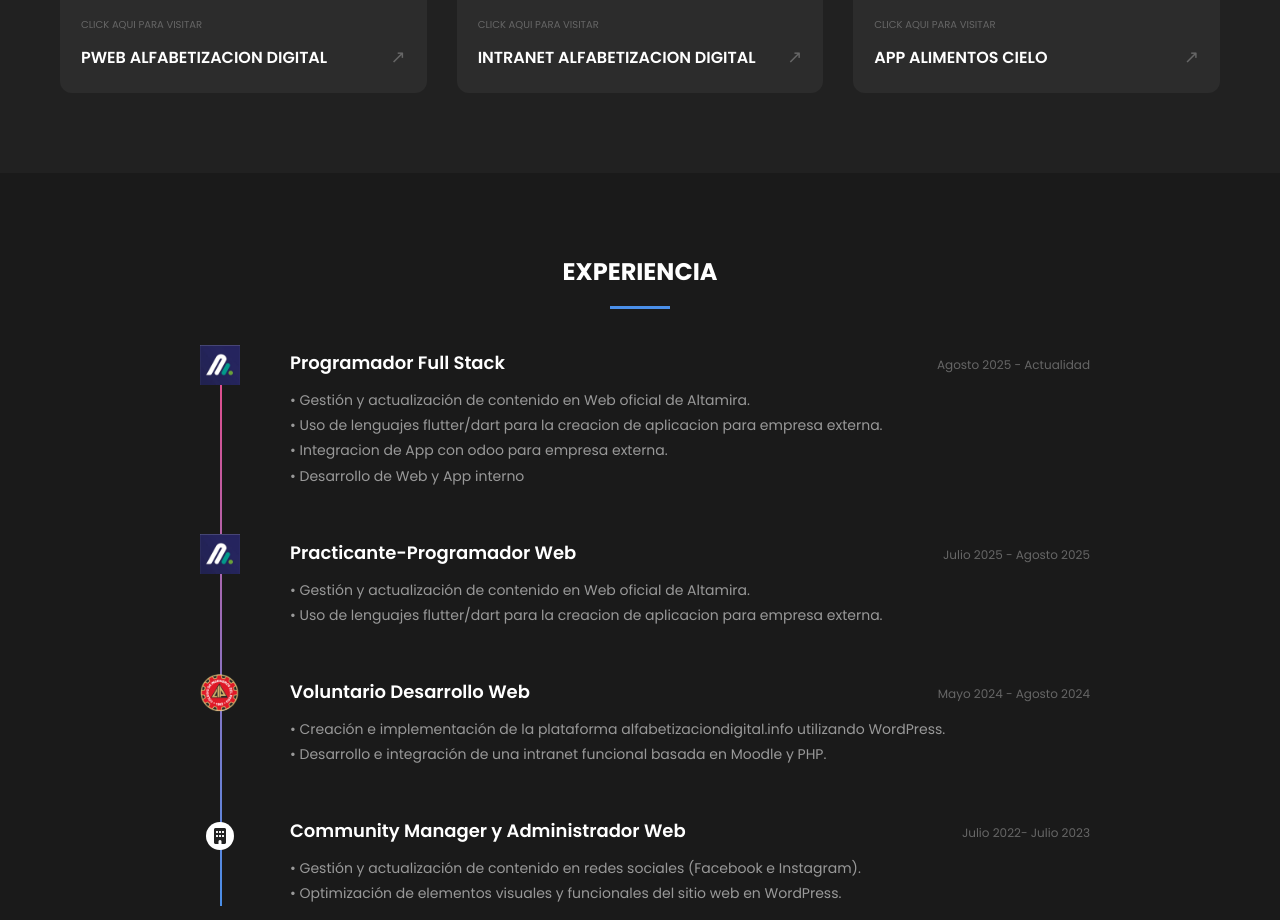
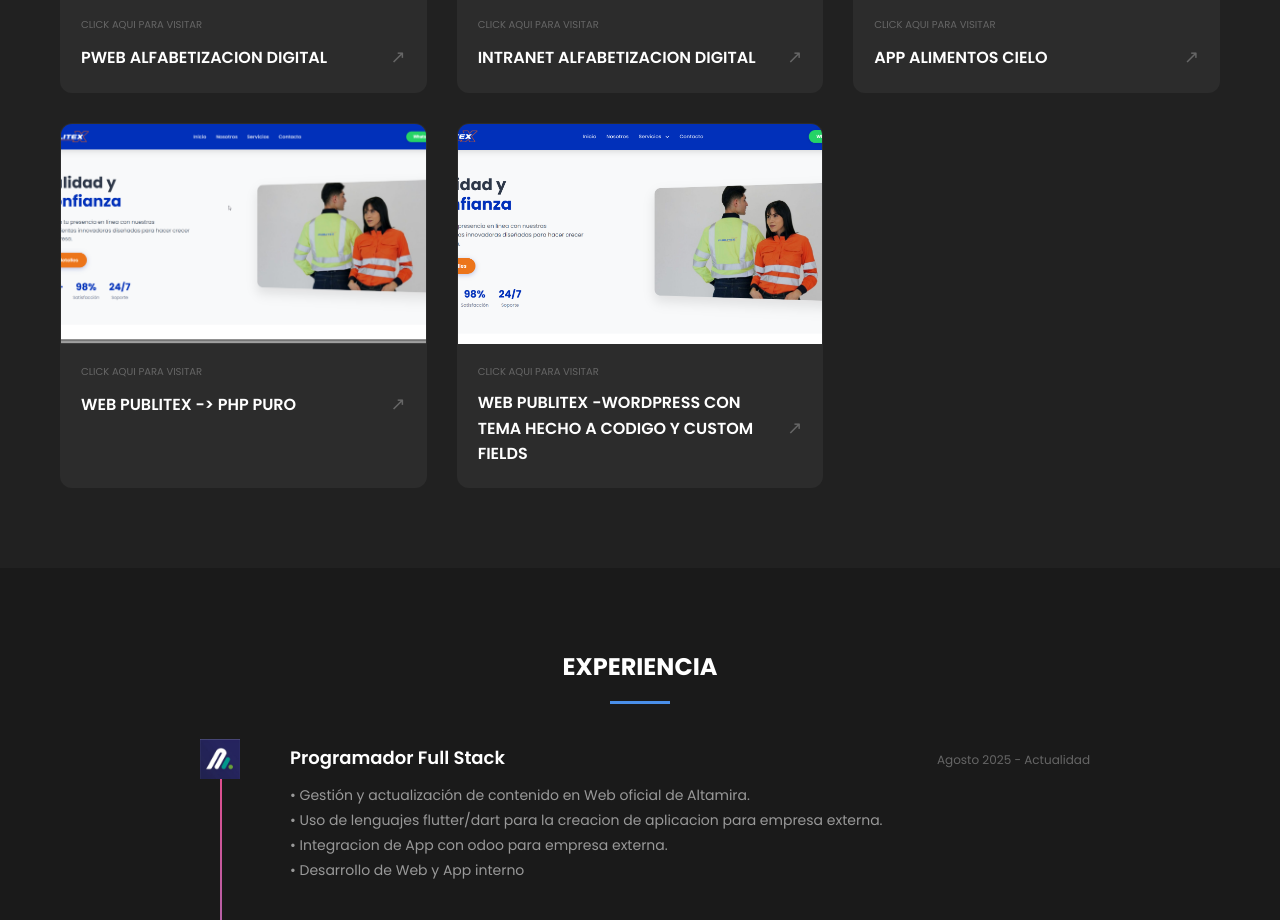
Before and after one commit to Allen845/Portafolio2026, a plain HTML site: page index.html in a window 1280 px wide. Shown: the part 2960-3880 px from the top of the page. Drawn offline with Linux system fonts and the light colour scheme.

Commit message:
nuevos proyectos

```diff
--- a/index.html
+++ b/index.html
@@ -267,6 +267,30 @@
                 </div>
               </div>
             </div>
+            <div class="project-card">
+              <div class="project-image">
+                <img alt="Power of HTML" src="img/publitex-v1.png" />
+              </div>
+              <div class="project-info">
+                <p class="project-label">CLICK AQUI PARA VISITAR</p>
+                <div class="project-footer">
+                  <h3 class="project-title">WEB PUBLITEX -> PHP PURO</h3>
+                  <span class="project-arrow">↗</span>
+                </div>
+              </div>
+            </div>
+            <div class="project-card">
+              <div class="project-image">
+                <img alt="Power of HTML" src="img/publitex-v2.png" />
+              </div>
+              <div class="project-info">
+                <p class="project-label">CLICK AQUI PARA VISITAR</p>
+                <div class="project-footer">
+                  <h3 class="project-title">WEB PUBLITEX -WORDPRESS CON TEMA HECHO A CODIGO Y CUSTOM FIELDS</h3>
+                  <span class="project-arrow"><a href="https://publitex.pe" target="_blank" style="text-decoration: none;font-size: 18px;color: #666;transition: all 0.3s ease;">↗</a></span>
+                </div>
+              </div>
+            </div>
           </div>
         </div>
       </section>
```
Also changed, not shown: img/publitex-v1.png (added), img/publitex-v2.png (added).
